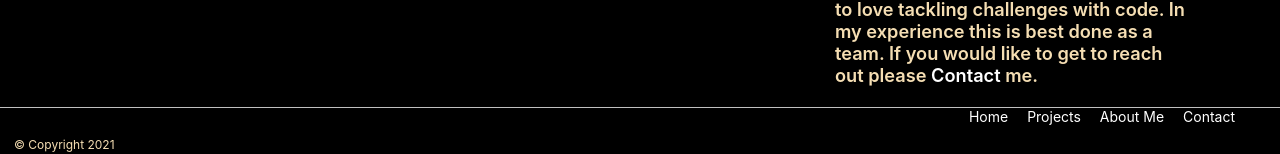
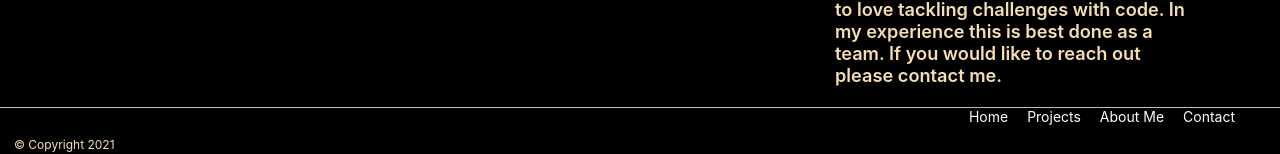
Before and after one commit to whmcquaid/my-site, a React (Create React App) app: page / in a window 1280 px wide. Shown: the part 617-771 px from the top of the page. Built offline with nearby package versions, Linux system fonts and the light colour scheme.

Commit message:
fixed typo in about message

```diff
--- a/src/components/About.tsx
+++ b/src/components/About.tsx
@@ -23,7 +23,7 @@ const About = () => {
             Odin Project, relearning this web thing. It's grown up quite a lot.
             In this process I have grown to love tackling challenges with code.
             In my experience this is best done as a team. If you would like to
-            get to reach out please <a href='/contact'>Contact</a> me.
+            reach out please contact me.
           </p>
         </div>
       </div>
```
